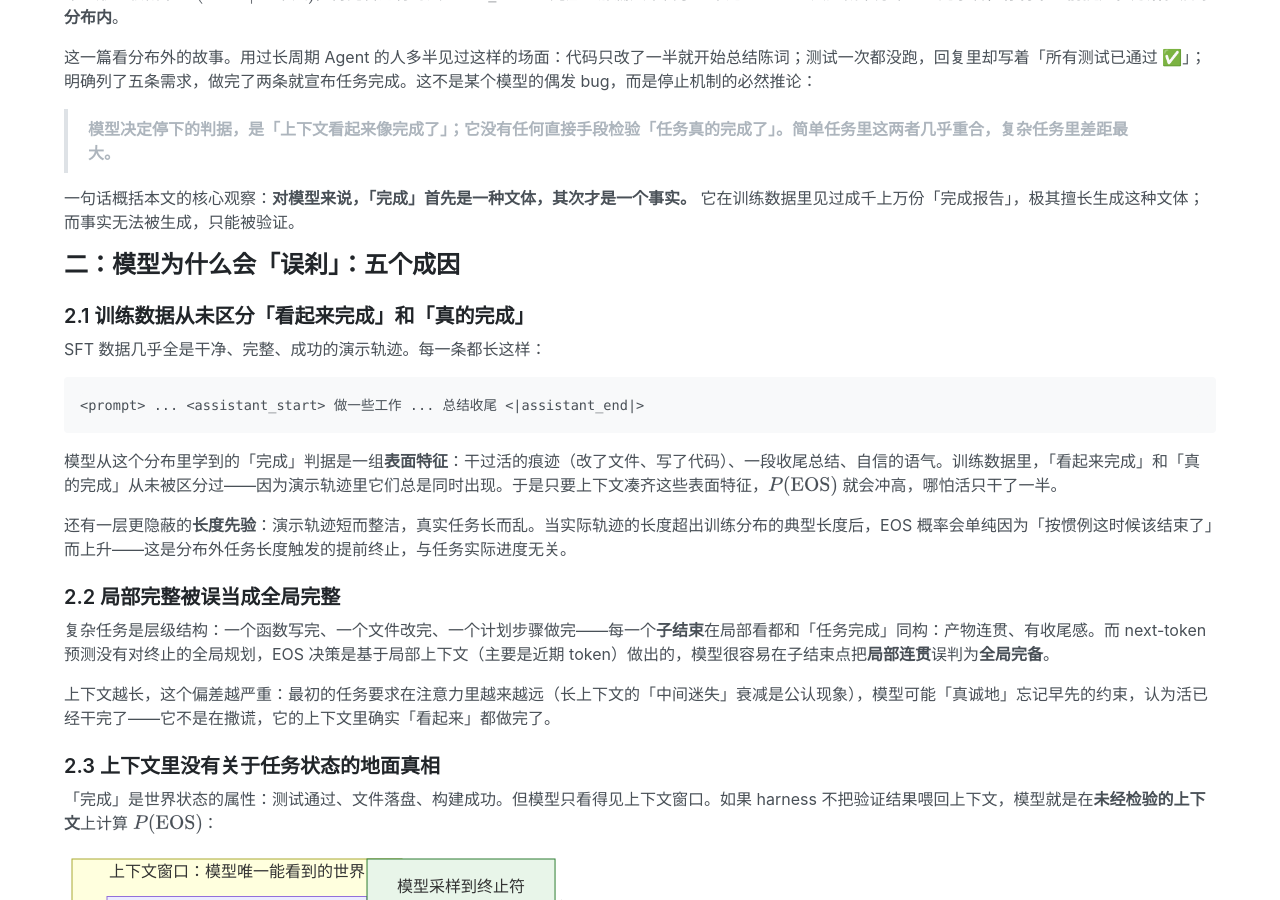
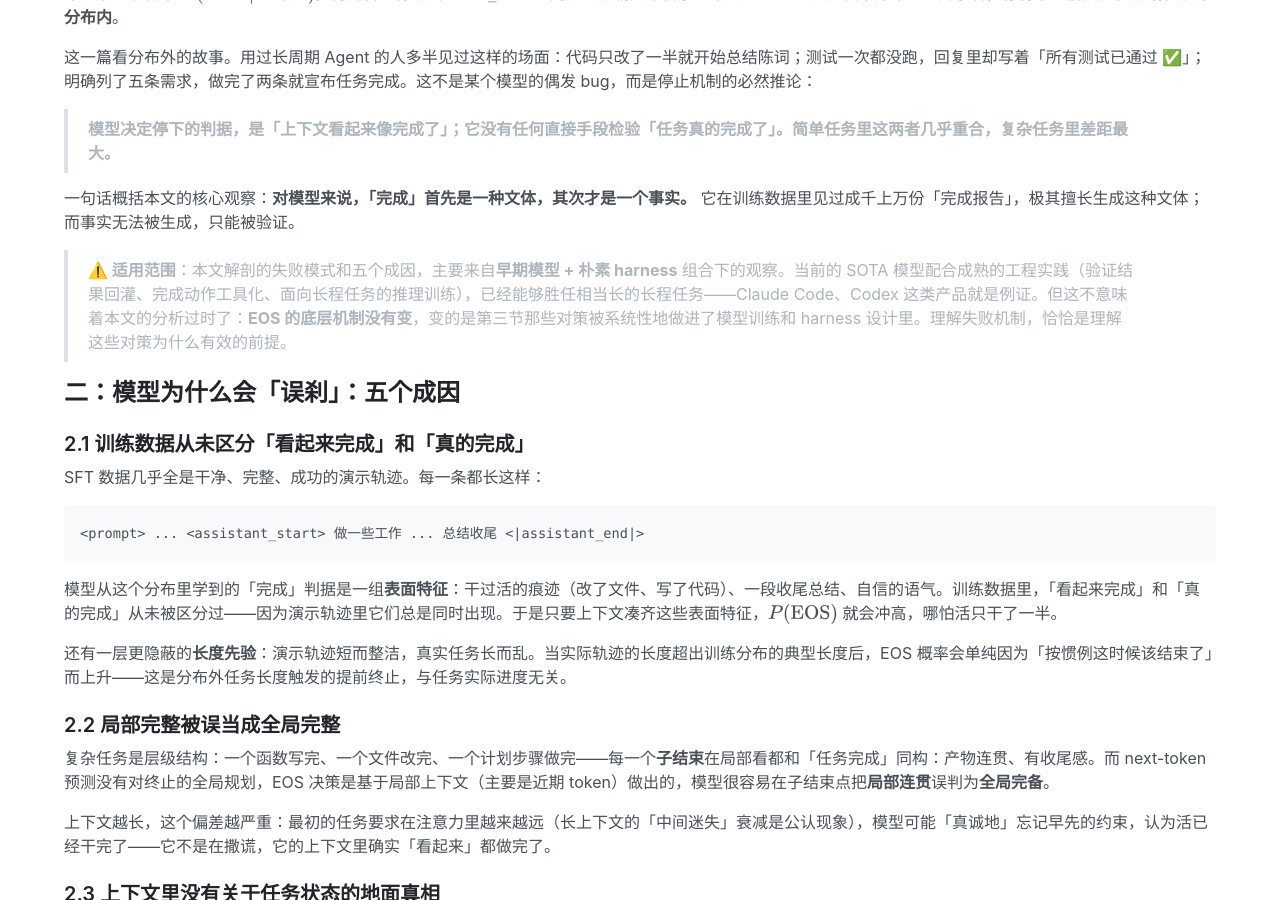
Before and after one commit to jxlwqq/jxlwqq.github.io, a Jekyll site: the page built from _posts/2026-09-04-how-llms-prematurely-declare-done.md, in a window 1280 px wide and 900 px high, scrolled down 758 px. Built offline with Jekyll 4.4.1, drawn with Linux system fonts in a browser that asks for light colours.

Commit message:
Add scope note: early models vs current SOTA with mature harness

```diff
--- a/_posts/2026-09-04-how-llms-prematurely-declare-done.md
+++ b/_posts/2026-09-04-how-llms-prematurely-declare-done.md
@@ -17,6 +17,8 @@ categories: ai llm agent eos deep-dive
 > **模型决定停下的判据，是「上下文看起来像完成了」；它没有任何直接手段检验「任务真的完成了」。简单任务里这两者几乎重合，复杂任务里差距最大。**
 
 一句话概括本文的核心观察：**对模型来说，「完成」首先是一种文体，其次才是一个事实。** 它在训练数据里见过成千上万份「完成报告」，极其擅长生成这种文体；而事实无法被生成，只能被验证。
+
+> **⚠️ 适用范围**：本文解剖的失败模式和五个成因，主要来自**早期模型 + 朴素 harness** 组合下的观察。当前的 SOTA 模型配合成熟的工程实践（验证结果回灌、完成动作工具化、面向长程任务的推理训练），已经能够胜任相当长的长程任务——Claude Code、Codex 这类产品就是例证。但这不意味着本文的分析过时了：**EOS 的底层机制没有变**，变的是第三节那些对策被系统性地做进了模型训练和 harness 设计里。理解失败机制，恰恰是理解这些对策为什么有效的前提。
 
 ## 二：模型为什么会「误刹」：五个成因
 
```
